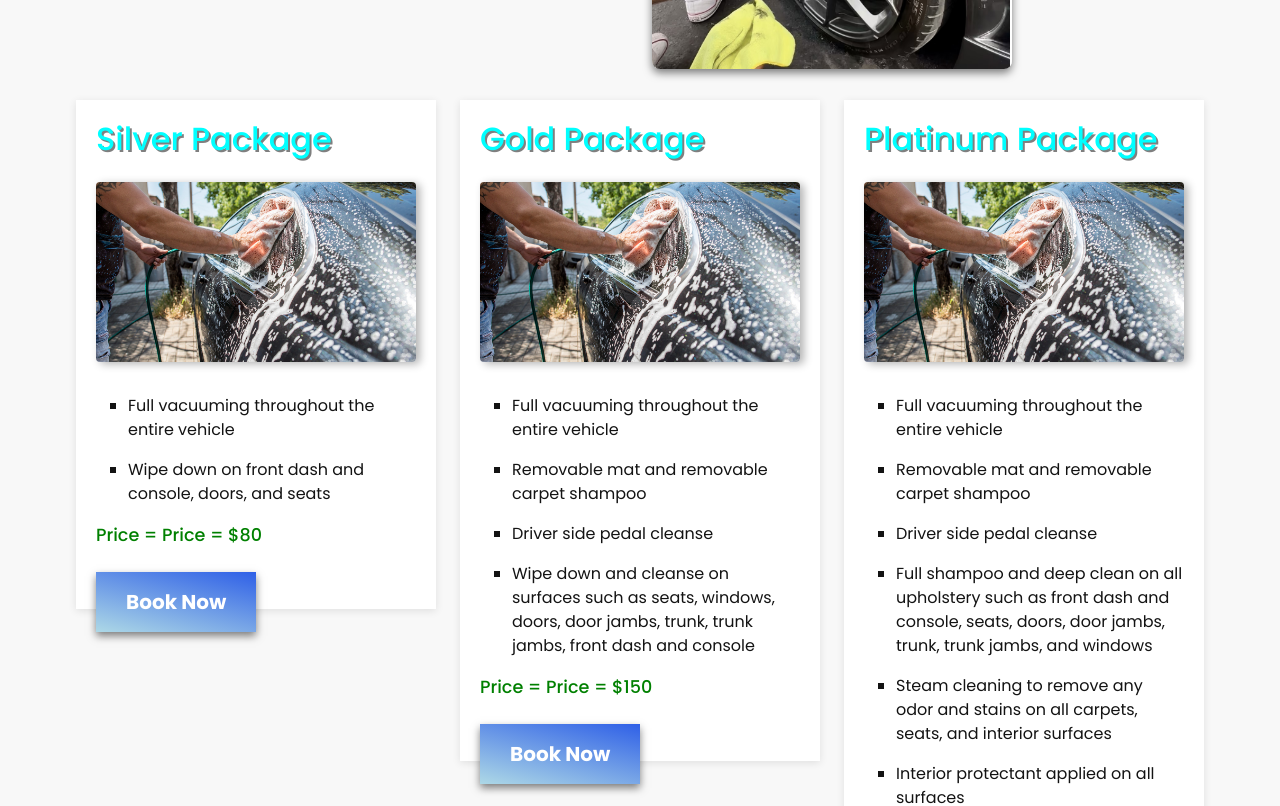
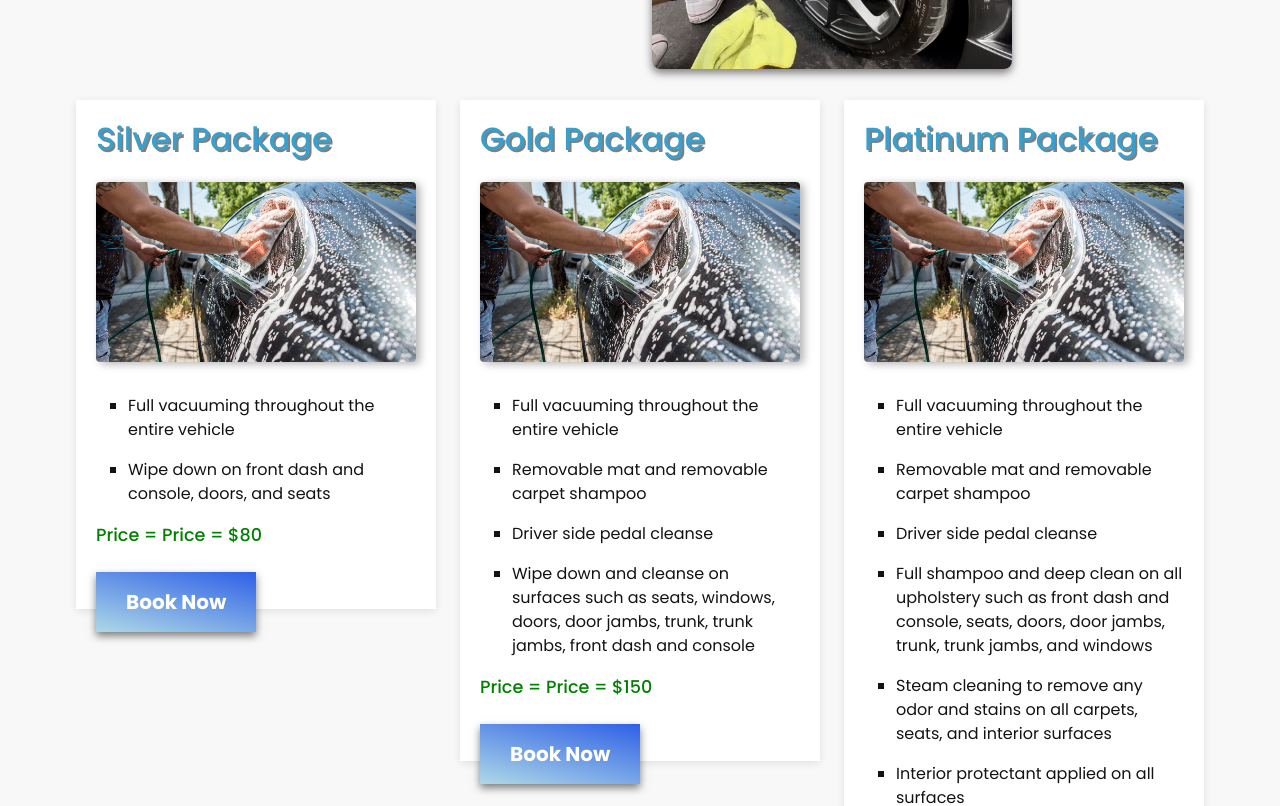
Before and after one commit to grantmacmillan/platinum-auto-detailing, a Next.js app: page /our-services in a window 1280 px wide. Shown: the part 1680-2486 px from the top of the page. Built offline with nearby package versions, Linux system fonts and the light colour scheme; no server answers.

Commit message:
tiny change

```diff
--- a/app/our-services/services.module.css
+++ b/app/our-services/services.module.css
@@ -113,7 +113,7 @@
 }
 
 .plan h2 {
-    color: aqua;
+    color: var(--new-primary);
     text-shadow: 2px 2px rgba(0, 0, 0, 0.5);
 }
 
```
Also changed, not shown: public/images/client-pics/exterior1.jpg.
